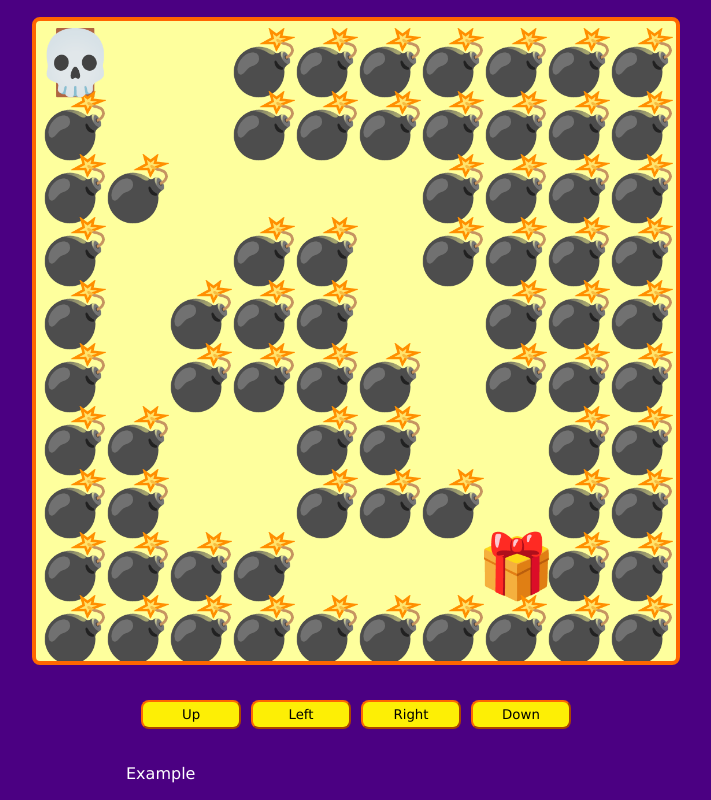
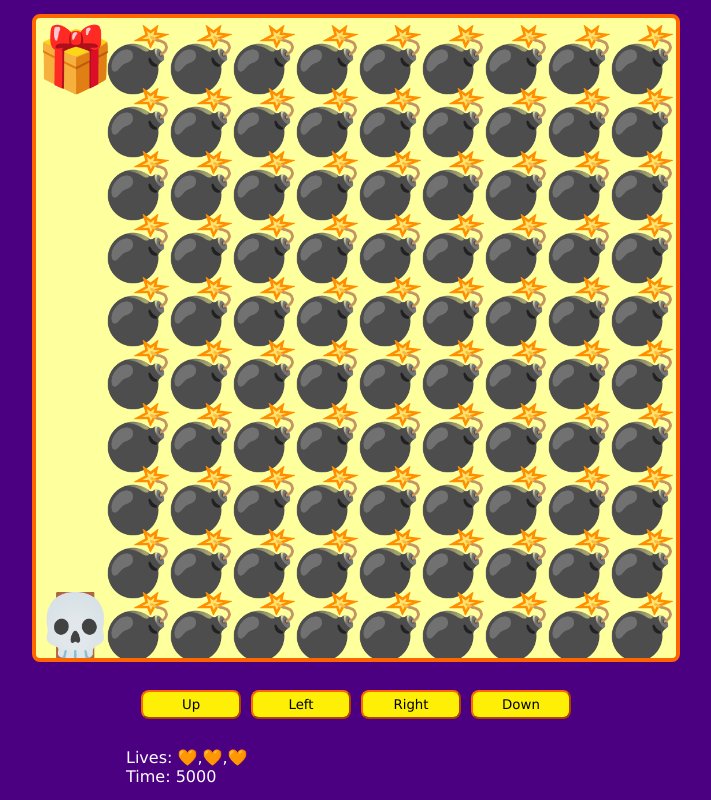
Before and after one commit to MiltonCoronado/Races_and_skulls, a plain HTML site: page index.html in a window 1280 px wide. Shown: the whole page, without its empty margins (284-995 px from the left). Drawn offline with Linux system fonts and the light colour scheme.

Commit message:
time added

```diff
--- a/game.js
+++ b/game.js
@@ -3,15 +3,31 @@ const btnLeft = document.querySelector('#left');
 const btnRight = document.querySelector('#right');
 const btnDown = document.querySelector('#down');
 const canvas = document.querySelector('#game');
+const spanLives = document.querySelector('#lives');
+const spantime = document.querySelector('#time');
+
 const context = canvas.getContext('2d');
 
 let canvasSise;
 let elementSize;
+let level = 0;
+let lives = 3;
+
+let timeStart;
+let timePlayer;
+let timeInterval;
 
 const playerPosition = {
   x: undefined,
   y: undefined,
 };
+
+const giftPosition = {
+  x: undefined,
+  y: undefined,
+}
+
+let enemyPositions = [];
 
 window.addEventListener('load', setCanvasSize)//con "Window.addEvenlistener" hacemos que el html espere un evento, en este caso que cargue todo el HTML para que se ejecute la Fn "resize" y esta Fn ejecuta "startGame". es lo mas recomendable usando un CANVAS!!!
 window.addEventListener('resize', setCanvasSize)
@@ -32,19 +48,33 @@ function setCanvasSize() {
   startGame();
 };
 
-
 function startGame() {
   console.log({canvasSise, elementSize});
 
   context.font = elementSize + 'px Verdana';
   context.textAlign = 'start'
 
-  const map = maps[1]
+  const map = maps[level]
+
+  if(!map){
+    gameWin()
+    return
+  };
+
+  if(!timeStart){
+    timeStart = Date.now()
+    timeInterval = setInterval(showTime, 100)
+  };
+
   const mapRow = map.trim().split('\n');//quita los espacios en blanco del array, luego crea arrays separandolos por saltode linea.
   const mapRowCols = mapRow.map(item => item.trim().split(''))//quita los espacios en blanco de cada array de string, luego separa los string del array en elemento por elemento.
   console.log(mapRowCols)
 
+  showLives();
+
+  enemyPositions = [];
   context.clearRect(0 , 0, canvasSise, canvasSise)
+
   mapRowCols.forEach((row, rowIndex) => {
     row.forEach((col, colIndex) => {
       const emoji = emojis[col];
@@ -56,8 +86,15 @@ function startGame() {
           playerPosition.x = postX;
           playerPosition.y = postY;
         }
+      }else if (col === 'I') {
+        giftPosition.x = postX;
+        giftPosition.y = postY;
+      } else if(col === 'X') {
+        enemyPositions.push({
+          x: postX,
+          y: postY,
+        })
       }
-
       context.fillText(emoji, postX , postY)
     })
   });
@@ -66,9 +103,65 @@ function startGame() {
 };
 
 function movePlayer() {
+  const giftCollisionX = playerPosition.x.toFixed(2) === giftPosition.x.toFixed(2);
+  const giftCollisionY = playerPosition.y.toFixed(2) === giftPosition.y.toFixed(2)
+  const giftCollision = giftCollisionX && giftCollisionY;
+
+  if(giftCollision){
+    levelWin();
+  }
+
+  const enemyCollision = enemyPositions.find(item => {
+    const enemyCollisionX = item.x.toFixed(2) === playerPosition.x.toFixed(2);
+    const enemyCollisionY = item.y.toFixed(2) === playerPosition.y.toFixed(2);
+    return enemyCollisionX && enemyCollisionY;
+  })
+
+  if(enemyCollision) {
+    levelFail();
+  }
+
   context.fillText([emojis['PLAYER']], playerPosition.x, playerPosition.y)
 };
 
+function levelWin() {
+console.log('subiste de nivel')
+level++
+startGame();
+};
+
+function levelFail(){
+  lives--;
+
+  if(lives <= 0){
+    level = 0;
+    lives = 3;
+    timeStart = undefined;
+  }
+
+  playerPosition.x = undefined;
+  playerPosition.y = undefined;
+  startGame();
+};
+
+function gameWin(){
+  console.log('terminaste el juego')
+  clearInterval(timeInterval)//Mata al setInterval(showTime, 100)
+  localStorage.setItem('record_time')
+};
+
+function showLives(){
+  const heartsArray = Array(lives).fill(emojis['HEART']);
+
+  spanLives.innerHTML = heartsArray;
+};
+
+function showTime(){
+  spantime.innerHTML = Date.now() - timeStart;
+};
+
+
+//PLAYER MOVEMENT///////////////////////////////////////////
 btnUp.addEventListener('click', moveUp);
 btnLeft.addEventListener('click', moveLeft);
 btnRight.addEventListener('click', moveRight);
@@ -101,8 +194,6 @@ function moveByKeys(event) {
 
 
 function moveUp() {
-  console.log('Me quiero mover hacia arriba')
-
   if((playerPosition.y - elementSize) < elementSize){
     console.log('OUT')
   }else {
@@ -112,7 +203,6 @@ function moveUp() {
 };
 
 function moveLeft() {
-  console.log('Me quiero mover a la izquierda')
   if((playerPosition.x - elementSize) < 0){
     console.log('OUT')
   }else {
@@ -122,7 +212,6 @@ function moveLeft() {
 };
 
 function moveRight() {
-  console.log('Me quiero mover a la derecha')
   if((playerPosition.x + elementSize) > (canvasSise - elementSize)){
     console.log('OUT')
   }else {
@@ -132,7 +221,6 @@ function moveRight() {
 };
 
 function moveDown() {
-  console.log('Me quiero mover hacia abajo')
   if((playerPosition.y + elementSize) > canvasSise){
     console.log('OUT')
   }else {
--- a/index.html
+++ b/index.html
@@ -18,7 +18,8 @@
     </div>
 
     <div class="messages">
-      <p>Example</p>
+      <p>Lives: <span id="lives"></span></p>
+      <p>Time: <span id="time"></span></p>
     </div>
   </div>
 
--- a/maps.js
+++ b/maps.js
@@ -7,6 +7,7 @@ const emojis = {
   BOMB_COLLISION: "🔥",
   GAME_OVER: "👎",
   WIN: "🏆",
+  HEART: "🧡",
 };
 
 const maps = [];
```
